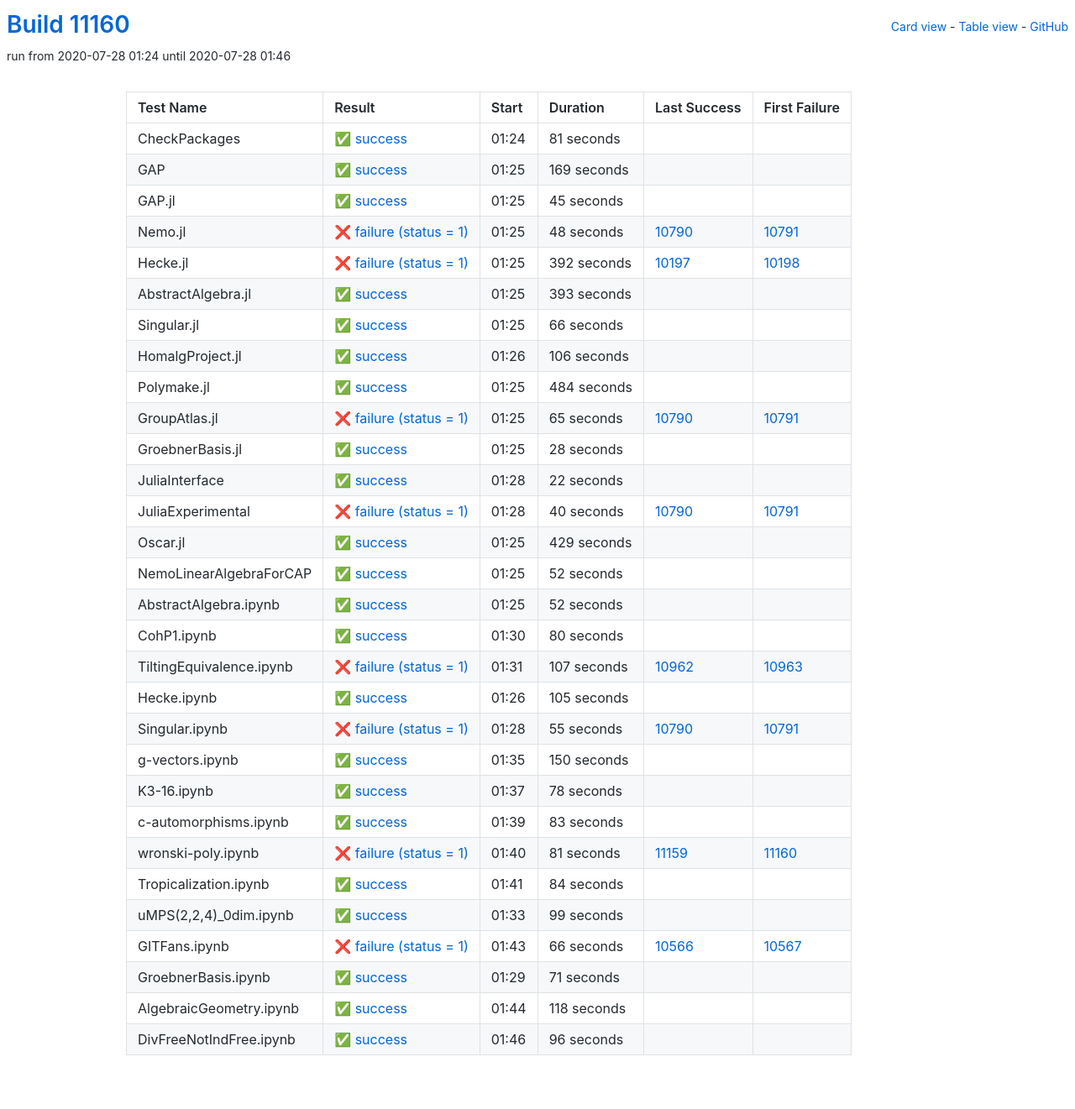
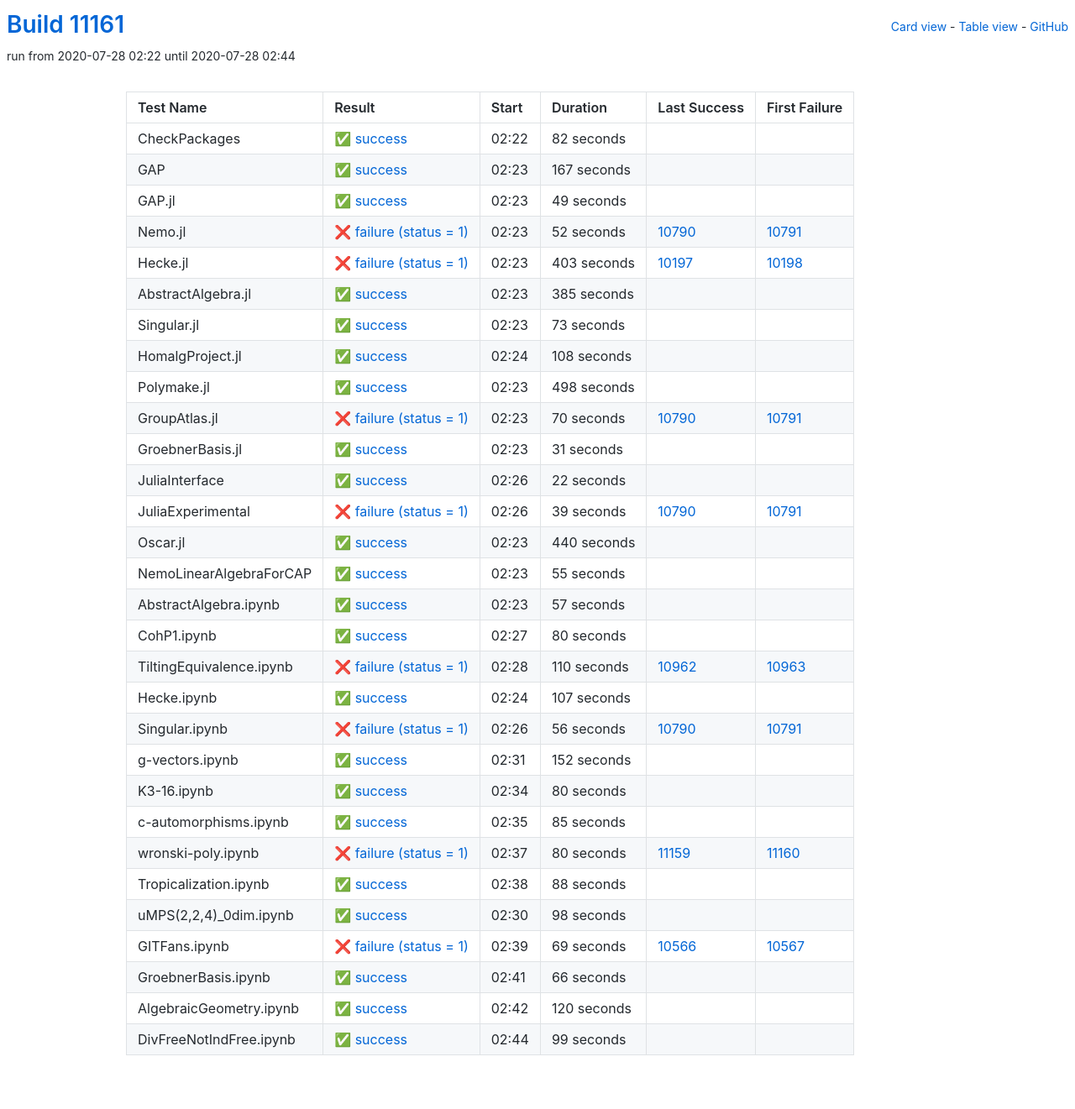
Before and after one commit to oscar-system/oscar-ci-status, a Jekyll site: the page built from table.html, in a window 1280 px wide. Shown: the whole page at 84% size. Built offline with Jekyll 4.4.1, drawn with Linux system fonts in a browser that asks for light colours.

Commit message:
Build #11161

```diff
--- a/_data/ci.yml
+++ b/_data/ci.yml
@@ -1,6 +1,6 @@
 ---
-build: 11160
-build_url: https://oscarci.mathematik.uni-kl.de/job/oscar/11160/
+build: 11161
+build_url: https://oscarci.mathematik.uni-kl.de/job/oscar/11161/
 job: oscar
 organization: oscar-system
 repo: oscar-ci-status
@@ -8,140 +8,140 @@
 tests:
 - name: CheckPackages
   id: checkpackages
-  log: https://oscarci.mathematik.uni-kl.de/job/oscar/11160/artifact/logs/build-11160/CheckPackages.log
-  start: 2020-07-28 01:24
+  log: https://oscarci.mathematik.uni-kl.de/job/oscar/11161/artifact/logs/build-11161/CheckPackages.log
+  start: 2020-07-28 02:22
   success: true
   exitcode: 0
   status: success
-  duration: 81
+  duration: 82
   last_success: false
   last_success_url:
   first_failure: false
   first_failure_url:
 - name: GAP
   id: gap
-  log: https://oscarci.mathematik.uni-kl.de/job/oscar/11160/artifact/logs/build-11160/GAP.log
-  start: 2020-07-28 01:25
+  log: https://oscarci.mathematik.uni-kl.de/job/oscar/11161/artifact/logs/build-11161/GAP.log
+  start: 2020-07-28 02:23
   success: true
   exitcode: 0
   status: success
-  duration: 169
+  duration: 167
   last_success: false
   last_success_url:
   first_failure: false
   first_failure_url:
 - name: GAP.jl
   id: gap-jl
-  log: https://oscarci.mathematik.uni-kl.de/job/oscar/11160/artifact/logs/build-11160/GAP.jl.log
-  start: 2020-07-28 01:25
+  log: https://oscarci.mathematik.uni-kl.de/job/oscar/11161/artifact/logs/build-11161/GAP.jl.log
+  start: 2020-07-28 02:23
   success: true
   exitcode: 0
   status: success
-  duration: 45
+  duration: 49
   last_success: false
   last_success_url:
   first_failure: false
   first_failure_url:
 - name: Nemo.jl
   id: nemo-jl
-  log: https://oscarci.mathematik.uni-kl.de/job/oscar/11160/artifact/logs/build-11160/Nemo.jl.log
-  start: 2020-07-28 01:25
+  log: https://oscarci.mathematik.uni-kl.de/job/oscar/11161/artifact/logs/build-11161/Nemo.jl.log
+  start: 2020-07-28 02:23
   success: false
   exitcode: 1
   status: failure
-  duration: 48
+  duration: 52
   last_success: 10790
   last_success_url: https://oscarci.mathematik.uni-kl.de/job/oscar/10790/
   first_failure: 10791
   first_failure_url: https://oscarci.mathematik.uni-kl.de/job/oscar/10791/
 - name: Hecke.jl
   id: hecke-jl
-  log: https://oscarci.mathematik.uni-kl.de/job/oscar/11160/artifact/logs/build-11160/Hecke.jl.log
-  start: 2020-07-28 01:25
+  log: https://oscarci.mathematik.uni-kl.de/job/oscar/11161/artifact/logs/build-11161/Hecke.jl.log
+  start: 2020-07-28 02:23
   success: false
   exitcode: 1
   status: failure
-  duration: 392
+  duration: 403
   last_success: 10197
   last_success_url: https://oscarci.mathematik.uni-kl.de/job/oscar/10197/
   first_failure: 10198
   first_failure_url: https://oscarci.mathematik.uni-kl.de/job/oscar/10198/
 - name: AbstractAlgebra.jl
   id: abstractalgebra-jl
-  log: https://oscarci.mathematik.uni-kl.de/job/oscar/11160/artifact/logs/build-11160/AbstractAlgebra.jl.log
-  start: 2020-07-28 01:25
+  log: https://oscarci.mathematik.uni-kl.de/job/oscar/11161/artifact/logs/build-11161/AbstractAlgebra.jl.log
+  start: 2020-07-28 02:23
   success: true
   exitcode: 0
   status: success
-  duration: 393
+  duration: 385
   last_success: false
   last_success_url:
   first_failure: false
   first_failure_url:
 - name: Singular.jl
   id: singular-jl
-  log: https://oscarci.mathematik.uni-kl.de/job/oscar/11160/artifact/logs/build-11160/Singular.jl.log
-  start: 2020-07-28 01:25
+  log: https://oscarci.mathematik.uni-kl.de/job/oscar/11161/artifact/logs/build-11161/Singular.jl.log
+  start: 2020-07-28 02:23
   success: true
   exitcode: 0
   status: success
-  duration: 66
+  duration: 73
   last_success: false
   last_success_url:
   first_failure: false
   first_failure_url:
 - name: HomalgProject.jl
   id: homalgproject-jl
-  log: https://oscarci.mathematik.uni-kl.de/job/oscar/11160/artifact/logs/build-11160/HomalgProject.jl.log
-  start: 2020-07-28 01:26
+  log: https://oscarci.mathematik.uni-kl.de/job/oscar/11161/artifact/logs/build-11161/HomalgProject.jl.log
+  start: 2020-07-28 02:24
   success: true
   exitcode: 0
   status: success
-  duration: 106
+  duration: 108
   last_success: false
   last_success_url:
   first_failure: false
   first_failure_url:
 - name: Polymake.jl
   id: polymake-jl
-  log: https://oscarci.mathematik.uni-kl.de/job/oscar/11160/artifact/logs/build-11160/Polymake.jl.log
-  start: 2020-07-28 01:25
+  log: https://oscarci.mathematik.uni-kl.de/job/oscar/11161/artifact/logs/build-11161/Polymake.jl.log
+  start: 2020-07-28 02:23
   success: true
   exitcode: 0
   status: success
-  duration: 484
+  duration: 498
   last_success: false
   last_success_url:
   first_failure: false
   first_failure_url:
 - name: GroupAtlas.jl
   id: groupatlas-jl
-  log: https://oscarci.mathematik.uni-kl.de/job/oscar/11160/artifact/logs/build-11160/GroupAtlas.jl.log
-  start: 2020-07-28 01:25
+  log: https://oscarci.mathematik.uni-kl.de/job/oscar/11161/artifact/logs/build-11161/GroupAtlas.jl.log
+  start: 2020-07-28 02:23
   success: false
   exitcode: 1
   status: failure
-  duration: 65
+  duration: 70
   last_success: 10790
   last_success_url: https://oscarci.mathematik.uni-kl.de/job/oscar/10790/
   first_failure: 10791
   first_failure_url: https://oscarci.mathematik.uni-kl.de/job/oscar/10791/
 - name: GroebnerBasis.jl
   id: groebnerbasis-jl
-  log: https://oscarci.mathematik.uni-kl.de/job/oscar/11160/artifact/logs/build-11160/GroebnerBasis.jl.log
-  start: 2020-07-28 01:25
+  log: https://oscarci.mathematik.uni-kl.de/job/oscar/11161/artifact/logs/build-11161/GroebnerBasis.jl.log
+  start: 2020-07-28 02:23
   success: true
   exitcode: 0
   status: success
-  duration: 28
+  duration: 31
   last_success: false
   last_success_url:
   first_failure: false
   first_failure_url:
 - name: JuliaInterface
   id: juliainterface
-  log: https://oscarci.mathematik.uni-kl.de/job/oscar/11160/artifact/logs/build-11160/JuliaInterface.log
-  start: 2020-07-28 01:28
+  log: https://oscarci.mathematik.uni-kl.de/job/oscar/11161/artifact/logs/build-11161/JuliaInterface.log
+  start: 2020-07-28 02:26
   success: true
   exitcode: 0
   status: success
@@ -152,56 +152,56 @@
   first_failure_url:
 - name: JuliaExperimental
   id: juliaexperimental
-  log: https://oscarci.mathematik.uni-kl.de/job/oscar/11160/artifact/logs/build-11160/JuliaExperimental.log
-  start: 2020-07-28 01:28
+  log: https://oscarci.mathematik.uni-kl.de/job/oscar/11161/artifact/logs/build-11161/JuliaExperimental.log
+  start: 2020-07-28 02:26
   success: false
   exitcode: 1
   status: failure
-  duration: 40
+  duration: 39
   last_success: 10790
   last_success_url: https://oscarci.mathematik.uni-kl.de/job/oscar/10790/
   first_failure: 10791
   first_failure_url: https://oscarci.mathematik.uni-kl.de/job/oscar/10791/
 - name: Oscar.jl
   id: oscar-jl
-  log: https://oscarci.mathematik.uni-kl.de/job/oscar/11160/artifact/logs/build-11160/Oscar.jl.log
-  start: 2020-07-28 01:25
+  log: https://oscarci.mathematik.uni-kl.de/job/oscar/11161/artifact/logs/build-11161/Oscar.jl.log
+  start: 2020-07-28 02:23
   success: true
   exitcode: 0
   status: success
-  duration: 429
+  duration: 440
   last_success: false
   last_success_url:
   first_failure: false
   first_failure_url:
 - name: NemoLinearAlgebraForCAP
   id: nemolinearalgebraforcap
-  log: https://oscarci.mathematik.uni-kl.de/job/oscar/11160/artifact/logs/build-11160/NemoLinearAlgebraForCAP.log
-  start: 2020-07-28 01:25
+  log: https://oscarci.mathematik.uni-kl.de/job/oscar/11161/artifact/logs/build-11161/NemoLinearAlgebraForCAP.log
+  start: 2020-07-28 02:23
   success: true
   exitcode: 0
   status: success
-  duration: 52
+  duration: 55
   last_success: false
   last_success_url:
   first_failure: false
   first_failure_url:
 - name: AbstractAlgebra.ipynb
   id: abstractalgebra-ipynb
-  log: https://oscarci.mathematik.uni-kl.de/job/oscar/11160/artifact/logs/build-11160/AbstractAlgebra.ipynb.log
-  start: 2020-07-28 01:25
+  log: https://oscarci.mathematik.uni-kl.de/job/oscar/11161/artifact/logs/build-11161/AbstractAlgebra.ipynb.log
+  start: 2020-07-28 02:23
   success: true
   exitcode: 0
   status: success
-  duration: 52
+  duration: 57
   last_success: false
   last_success_url:
   first_failure: false
   first_failure_url:
 - name: CohP1.ipynb
   id: cohp1-ipynb
-  log: https://oscarci.mathematik.uni-kl.de/job/oscar/11160/artifact/logs/build-11160/CohP1.ipynb.log
-  start: 2020-07-28 01:30
+  log: https://oscarci.mathematik.uni-kl.de/job/oscar/11161/artifact/logs/build-11161/CohP1.ipynb.log
+  start: 2020-07-28 02:27
   success: true
   exitcode: 0
   status: success
@@ -212,104 +212,152 @@
   first_failure_url:
 - name: TiltingEquivalence.ipynb
   id: tiltingequivalence-ipynb
-  log: https://oscarci.mathematik.uni-kl.de/job/oscar/11160/artifact/logs/build-11160/TiltingEquivalence.ipynb.log
-  start: 2020-07-28 01:31
+  log: https://oscarci.mathematik.uni-kl.de/job/oscar/11161/artifact/logs/build-11161/TiltingEquivalence.ipynb.log
+  start: 2020-07-28 02:28
   success: false
   exitcode: 1
   status: failure
-  duration: 107
+  duration: 110
   last_success: 10962
   last_success_url: https://oscarci.mathematik.uni-kl.de/job/oscar/10962/
   first_failure: 10963
   first_failure_url: https://oscarci.mathematik.uni-kl.de/job/oscar/10963/
 - name: Hecke.ipynb
   id: hecke-ipynb
-  log: https://oscarci.mathematik.uni-kl.de/job/oscar/11160/artifact/logs/build-11160/Hecke.ipynb.log
-  start: 2020-07-28 01:26
+  log: https://oscarci.mathematik.uni-kl.de/job/oscar/11161/artifact/logs/build-11161/Hecke.ipynb.log
+  start: 2020-07-28 02:24
   success: true
   exitcode: 0
   status: success
-  duration: 105
+  duration: 107
   last_success: false
   last_success_url:
   first_failure: false
   first_failure_url:
 - name: Singular.ipynb
   id: singular-ipynb
-  log: https://oscarci.mathematik.uni-kl.de/job/oscar/11160/artifact/logs/build-11160/Singular.ipynb.log
-  start: 2020-07-28 01:28
+  log: https://oscarci.mathematik.uni-kl.de/job/oscar/11161/artifact/logs/build-11161/Singular.ipynb.log
+  start: 2020-07-28 02:26
   success: false
   exitcode: 1
   status: failure
-  duration: 55
+  duration: 56
   last_success: 10790
   last_success_url: https://oscarci.mathematik.uni-kl.de/job/oscar/10790/
   first_failure: 10791
   first_failure_url: https://oscarci.mathematik.uni-kl.de/job/oscar/10791/
 - name: g-vectors.ipynb
   id: g-vectors-ipynb
-  log: https://oscarci.mathematik.uni-kl.de/job/oscar/11160/artifact/logs/build-11160/g-vectors.ipynb.log
-  start: 2020-07-28 01:35
+  log: https://oscarci.mathematik.uni-kl.de/job/oscar/11161/artifact/logs/build-11161/g-vectors.ipynb.log
+  start: 2020-07-28 02:31
   success: true
   exitcode: 0
   status: success
-  duration: 150
+  duration: 152
   last_success: false
   last_success_url:
   first_failure: false
   first_failure_url:
 - name: K3-16.ipynb
   id: k3-16-ipynb
-  log: https://oscarci.mathematik.uni-kl.de/job/oscar/11160/artifact/logs/build-11160/K3-16.ipynb.log
-  start: 2020-07-28 01:37
+  log: https://oscarci.mathematik.uni-kl.de/job/oscar/11161/artifact/logs/build-11161/K3-16.ipynb.log
+  start: 2020-07-28 02:34
   success: true
   exitcode: 0
   status: success
-  duration: 78
+  duration: 80
   last_success: false
   last_success_url:
   first_failure: false
   first_failure_url:
 - name: c-automorphisms.ipynb
   id: c-automorphisms-ipynb
-  log: https://oscarci.mathematik.uni-kl.de/job/oscar/11160/artifact/logs/build-11160/c-automorphisms.ipynb.log
-  start: 2020-07-28 01:39
+  log: https://oscarci.mathematik.uni-kl.de/job/oscar/11161/artifact/logs/build-11161/c-automorphisms.ipynb.log
+  start: 2020-07-28 02:35
   success: true
   exitcode: 0
   status: success
-  duration: 83
+  duration: 85
   last_success: false
   last_success_url:
   first_failure: false
   first_failure_url:
 - name: wronski-poly.ipynb
   id: wronski-poly-ipynb
-  log: https://oscarci.mathematik.uni-kl.de/job/oscar/11160/artifact/logs/build-11160/wronski-poly.ipynb.log
-  start: 2020-07-28 01:40
+  log: https://oscarci.mathematik.uni-kl.de/job/oscar/11161/artifact/logs/build-11161/wronski-poly.ipynb.log
+  start: 2020-07-28 02:37
   success: false
   exitcode: 1
   status: failure
-  duration: 81
+  duration: 80
   last_success: 11159
   last_success_url: https://oscarci.mathematik.uni-kl.de/job/oscar/11159/
   first_failure: 11160
   first_failure_url: https://oscarci.mathematik.uni-kl.de/job/oscar/11160/
 - name: Tropicalization.ipynb
   id: tropicalization-ipynb
-  log: https://oscarci.mathematik.uni-kl.de/job/oscar/11160/artifact/logs/build-11160/Tropicalization.ipynb.log
-  start: 2020-07-28 01:41
+  log: https://oscarci.mathematik.uni-kl.de/job/oscar/11161/artifact/logs/build-11161/Tropicalization.ipynb.log
+  start: 2020-07-28 02:38
   success: true
   exitcode: 0
   status: success
-  duration: 84
+  duration: 88
   last_success: false
   last_success_url:
   first_failure: false
   first_failure_url:
 - name: uMPS(2,2,4)_0dim.ipynb
   id: umps-2-2-4-0dim-ipynb
-  log: https://oscarci.mathematik.uni-kl.de/job/oscar/11160/artifact/logs/build-11160/uMPS-2-2-4-_0dim.ipynb.log
-  start: 2020-07-28 01:33
+  log: https://oscarci.mathematik.uni-kl.de/job/oscar/11161/artifact/logs/build-11161/uMPS-2-2-4-_0dim.ipynb.log
+  start: 2020-07-28 02:30
+  success: true
+  exitcode: 0
+  status: success
+  duration: 98
+  last_success: false
+  last_success_url:
+  first_failure: false
+  first_failure_url:
+- name: GITFans.ipynb
+  id: gitfans-ipynb
+  log: https://oscarci.mathematik.uni-kl.de/job/oscar/11161/artifact/logs/build-11161/GITFans.ipynb.log
+  start: 2020-07-28 02:39
+  success: false
+  exitcode: 1
+  status: failure
+  duration: 69
+  last_success: 10566
+  last_success_url: https://oscarci.mathematik.uni-kl.de/job/oscar/10566/
+  first_failure: 10567
+  first_failure_url: https://oscarci.mathematik.uni-kl.de/job/oscar/10567/
+- name: GroebnerBasis.ipynb
+  id: groebnerbasis-ipynb
+  log: https://oscarci.mathematik.uni-kl.de/job/oscar/11161/artifact/logs/build-11161/GroebnerBasis.ipynb.log
+  start: 2020-07-28 02:41
+  success: true
+  exitcode: 0
+  status: success
+  duration: 66
+  last_success: false
+  last_success_url:
+  first_failure: false
+  first_failure_url:
+- name: AlgebraicGeometry.ipynb
+  id: algebraicgeometry-ipynb
+  log: https://oscarci.mathematik.uni-kl.de/job/oscar/11161/artifact/logs/build-11161/AlgebraicGeometry.ipynb.log
+  start: 2020-07-28 02:42
+  success: true
+  exitcode: 0
+  status: success
+  duration: 120
+  last_success: false
+  last_success_url:
+  first_failure: false
+  first_failure_url:
+- name: DivFreeNotIndFree.ipynb
+  id: divfreenotindfree-ipynb
+  log: https://oscarci.mathematik.uni-kl.de/job/oscar/11161/artifact/logs/build-11161/DivFreeNotIndFree.ipynb.log
+  start: 2020-07-28 02:44
   success: true
   exitcode: 0
   status: success
@@ -318,51 +366,3 @@
   last_success_url:
   first_failure: false
   first_failure_url:
-- name: GITFans.ipynb
-  id: gitfans-ipynb
-  log: https://oscarci.mathematik.uni-kl.de/job/oscar/11160/artifact/logs/build-11160/GITFans.ipynb.log
-  start: 2020-07-28 01:43
-  success: false
-  exitcode: 1
-  status: failure
-  duration: 66
-  last_success: 10566
-  last_success_url: https://oscarci.mathematik.uni-kl.de/job/oscar/10566/
-  first_failure: 10567
-  first_failure_url: https://oscarci.mathematik.uni-kl.de/job/oscar/10567/
-- name: GroebnerBasis.ipynb
-  id: groebnerbasis-ipynb
-  log: https://oscarci.mathematik.uni-kl.de/job/oscar/11160/artifact/logs/build-11160/GroebnerBasis.ipynb.log
-  start: 2020-07-28 01:29
-  success: true
-  exitcode: 0
-  status: success
-  duration: 71
-  last_success: false
-  last_success_url:
-  first_failure: false
-  first_failure_url:
-- name: AlgebraicGeometry.ipynb
-  id: algebraicgeometry-ipynb
-  log: https://oscarci.mathematik.uni-kl.de/job/oscar/11160/artifact/logs/build-11160/AlgebraicGeometry.ipynb.log
-  start: 2020-07-28 01:44
-  success: true
-  exitcode: 0
-  status: success
-  duration: 118
-  last_success: false
-  last_success_url:
-  first_failure: false
-  first_failure_url:
-- name: DivFreeNotIndFree.ipynb
-  id: divfreenotindfree-ipynb
-  log: https://oscarci.mathematik.uni-kl.de/job/oscar/11160/artifact/logs/build-11160/DivFreeNotIndFree.ipynb.log
-  start: 2020-07-28 01:46
-  success: true
-  exitcode: 0
-  status: success
-  duration: 96
-  last_success: false
-  last_success_url:
-  first_failure: false
-  first_failure_url:
```
Also changed, not shown: README.md.
